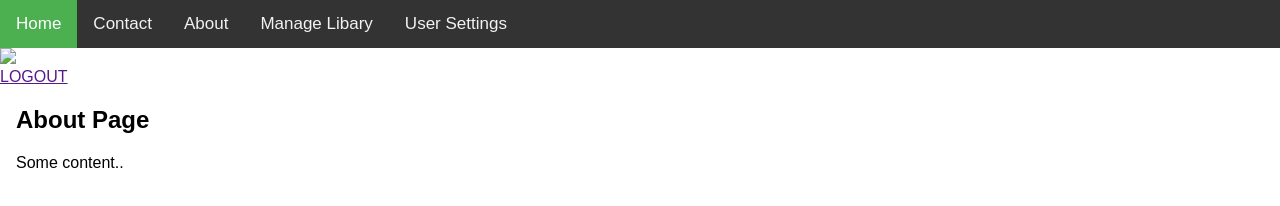
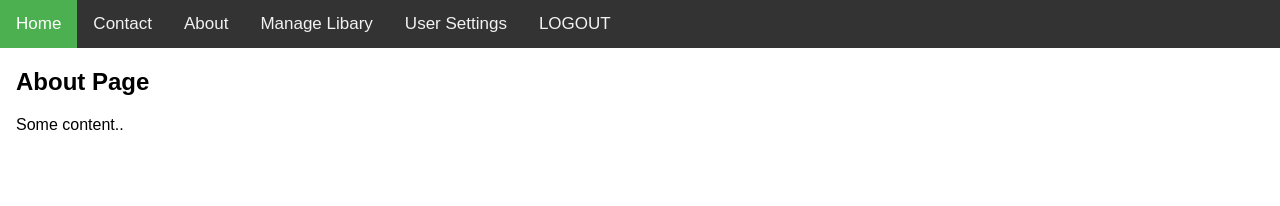
Before and after one commit to mauro1477/Book_api, a website: page views/about.html in a window 1280 px wide. Drawn offline with Linux system fonts and the light colour scheme.

Commit message:
fixing log out button

```diff
--- a/views/about.html
+++ b/views/about.html
@@ -41,14 +41,11 @@ body {
   <a href="about.html">About</a>
   <a href="manage_libary.html">Manage Libary</a>
   <a href="user_settings.html">User Settings</a>
+  <a class="button" href="login.html">
+  <div class="logout">LOGOUT</div>
+  </a>
 </div>
 
-<div class="navigation">
-	<a class="button" href="">
-  	<img src="login.html">
-  <div class="logout">LOGOUT</div>
-	</a>
-</div>
 
 <div style="padding-left:16px">
   <h2>About Page</h2>
```
Also changed, not shown: views/contact.html (+3 -6 lines), views/home.html (+4 -6 lines), views/manage_libary.html (+3 -6 lines), views/user_settings.html (+4 -6 lines).
